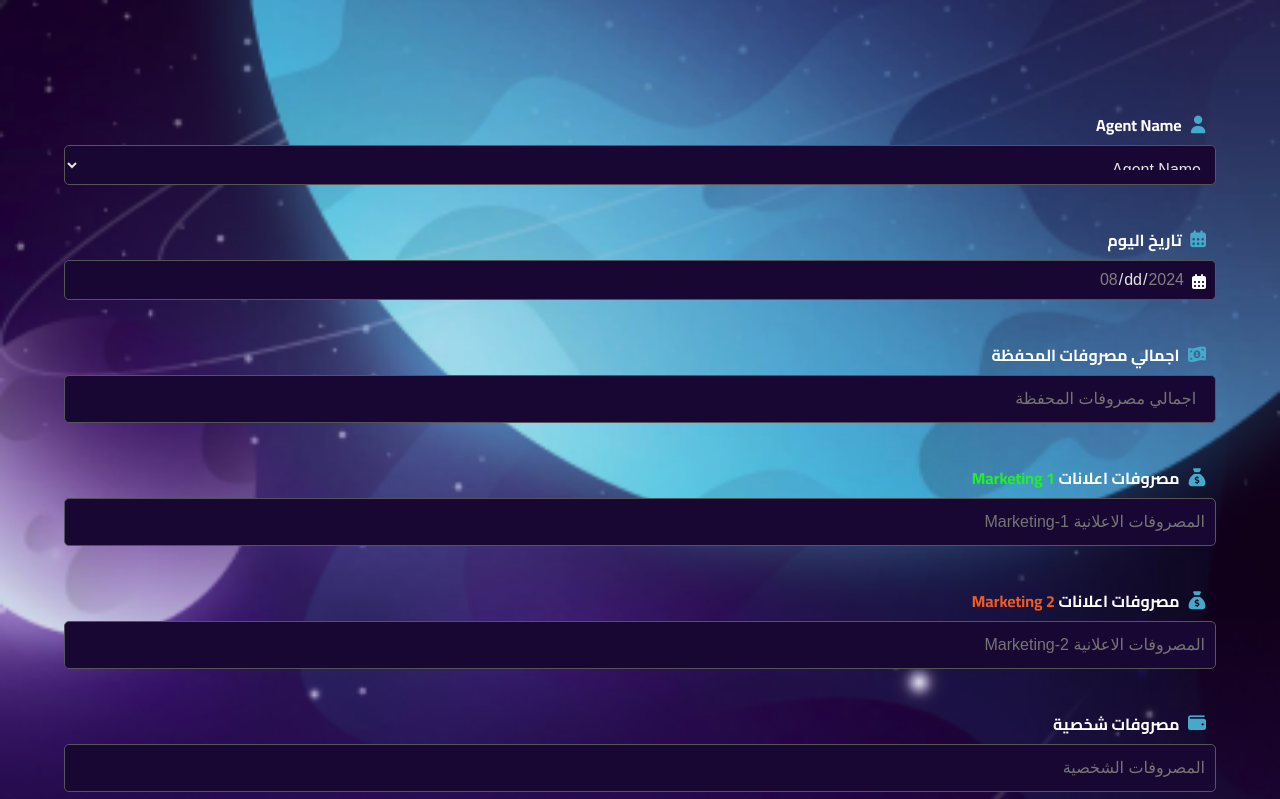
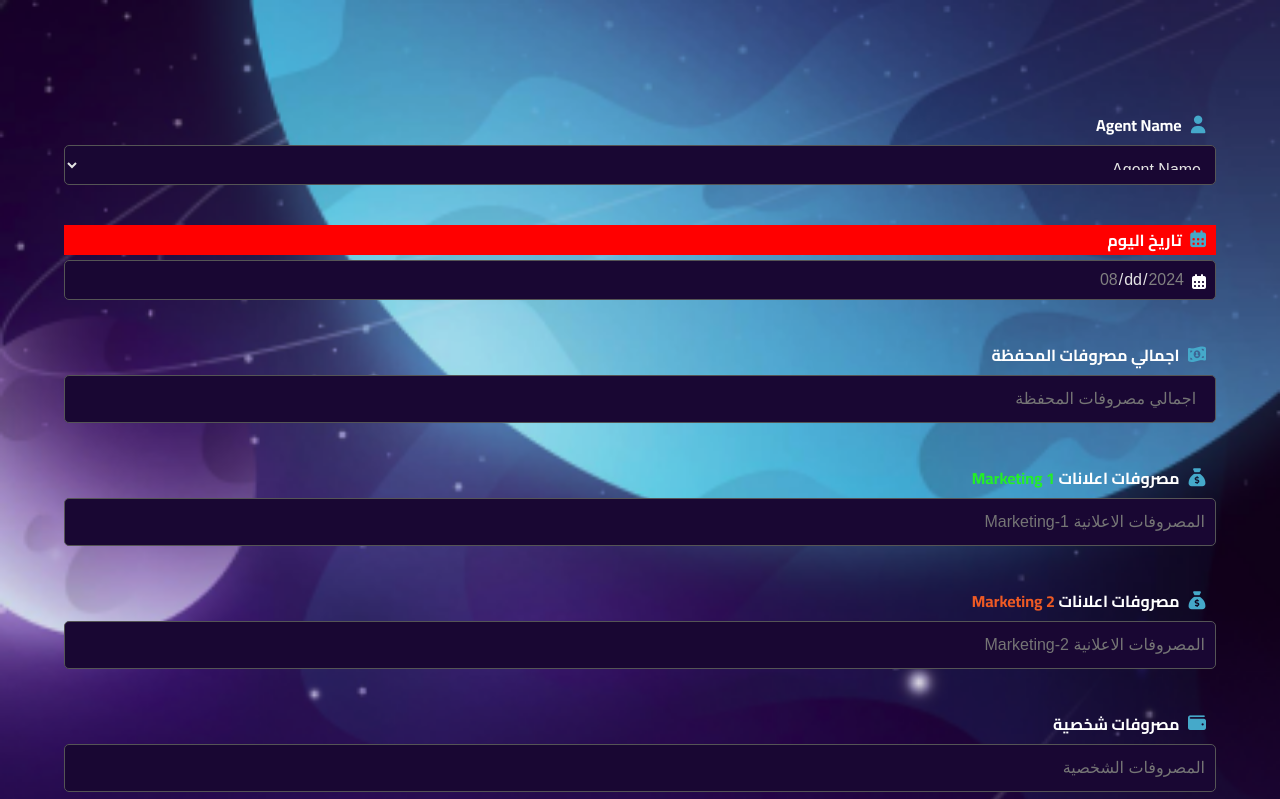
Before and after one commit to houdareda/MarketingTeam1, a plain HTML site: page index.html in a window 1280 px wide. Shown: the top 799 px of the page. Drawn offline with Linux system fonts and the light colour scheme; no server answers.

Commit message:
Add files via upload

```diff
--- a/style.css
+++ b/style.css
@@ -125,6 +125,8 @@ form label i{
 }
 .date_div {
     position: relative;
+    width: 100% !important;
+    min-width: 100% !important;
 }
 .date_div::after {
     content: '\f073';
@@ -139,11 +141,13 @@ form label i{
 .date_div label{
     width: 100%;
     display: block;
+    background: red;
 }
 .date_div input{
     padding: 14px 10px !important;
     height: 40px;
     width: 100% !important;
+    min-width: 100% !important;
 }
 select{
     padding: 14px 10px !important;
```
